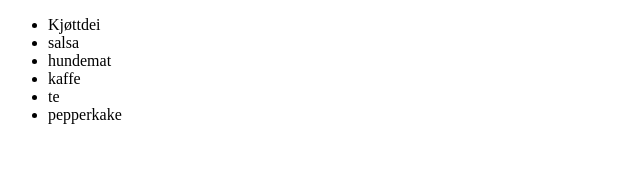
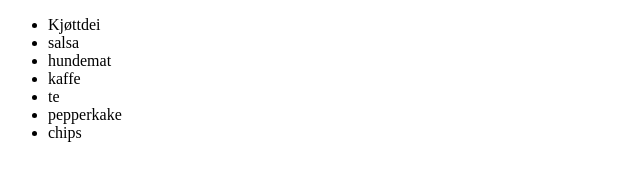
Before and after one commit to heiaviking/Github-Basics, a plain HTML site: page handliste.html in a window 1280 px wide. Shown: the full height of the page, 0-640 px from the left. Drawn offline with Linux system fonts and the light colour scheme.

Commit message:
La til chips

```diff
--- a/handliste.html
+++ b/handliste.html
@@ -11,6 +11,7 @@
 			<li> kaffe </li>
 			<li>te</li>
 			<li>pepperkake</li>
+			<li> chips </li>
 		</ul>
 </body>
 </html>
```
